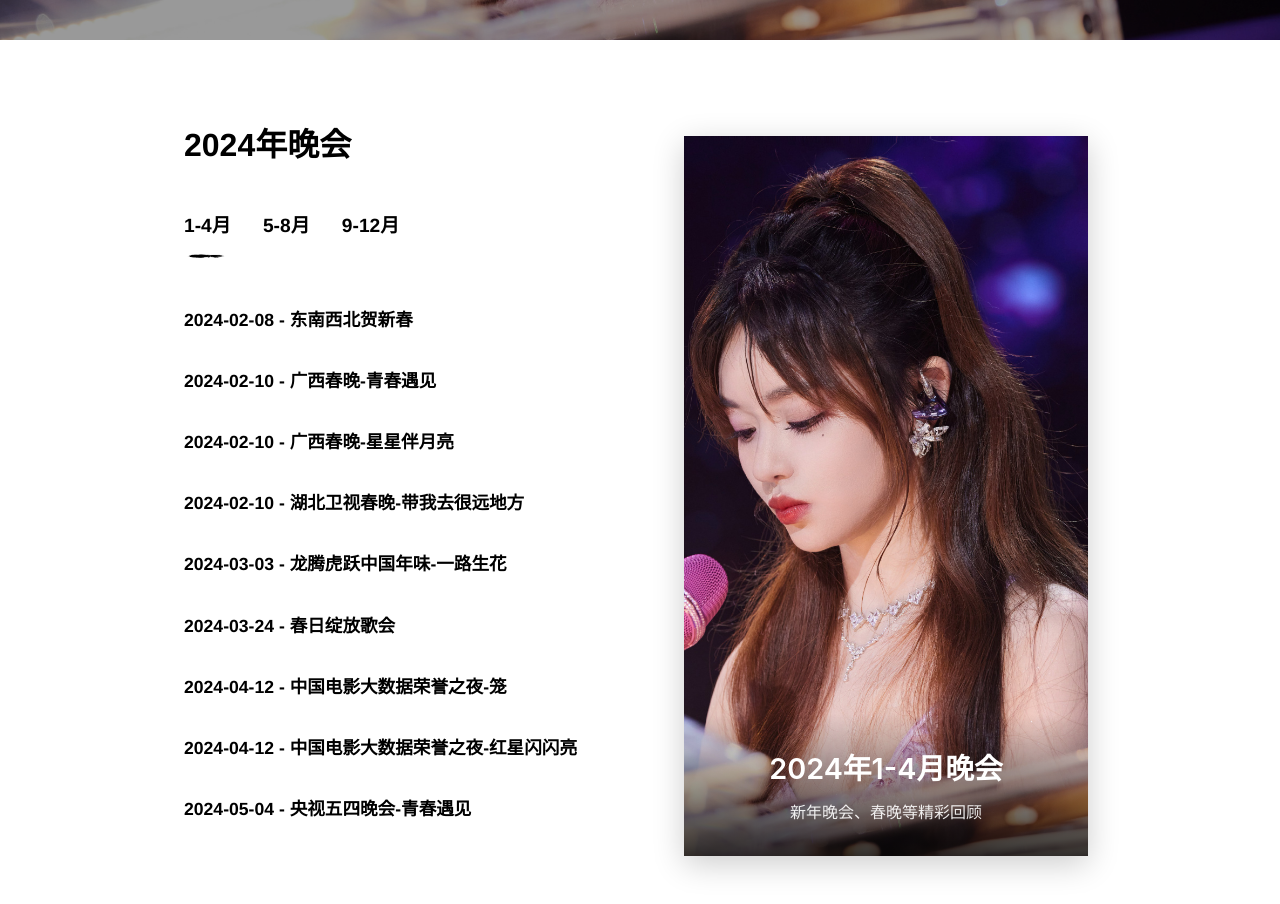
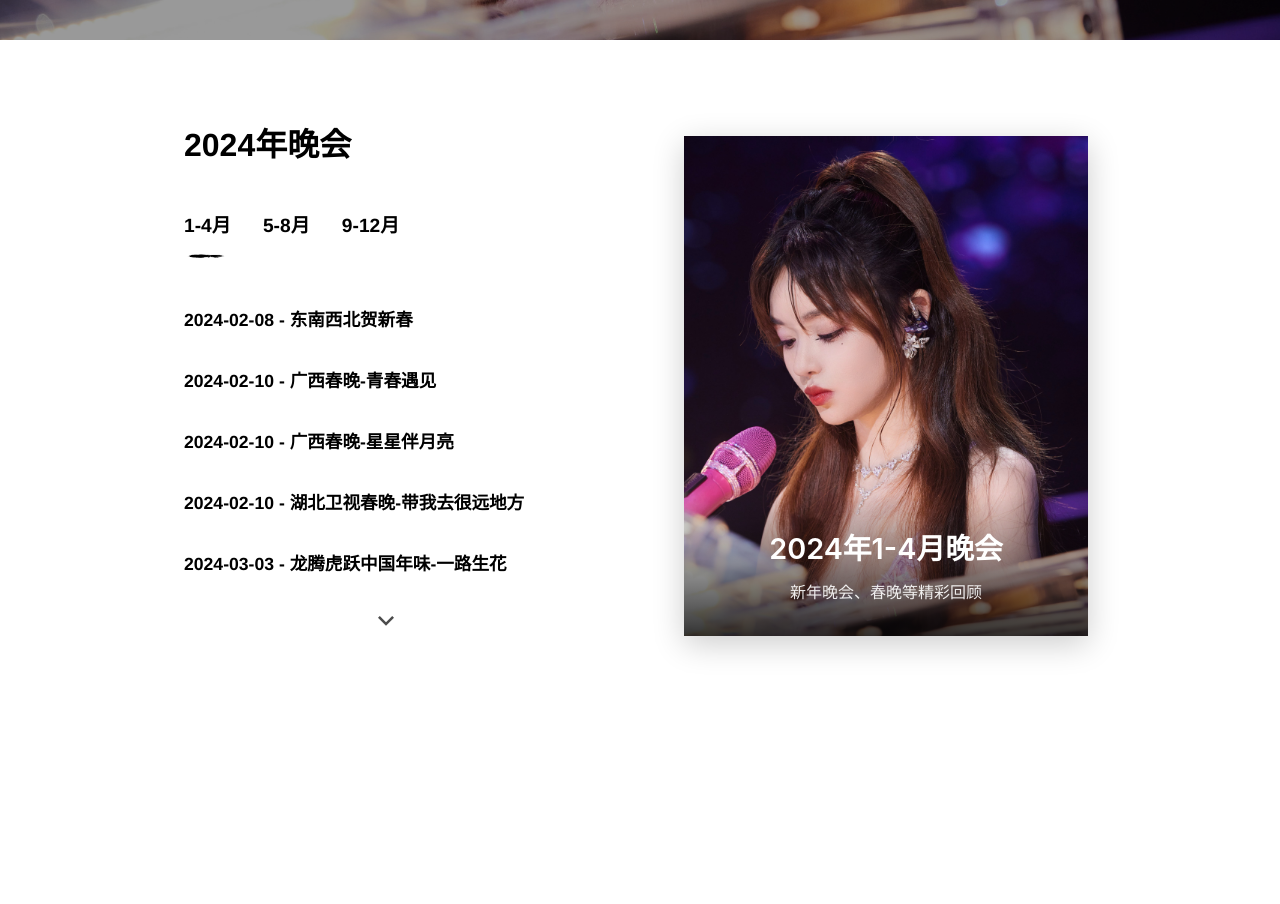
Before and after one commit to howeverT/ghost-huang, a Vue app: page /history in a window 1280 px wide. Shown: the part 760-1664 px from the top of the page. After the commit the page ends 1456 px from the top, so only its background shows below. Built offline with nearby package versions, Linux system fonts and the light colour scheme.

Commit message:
change history height

```diff
--- a/src/components/TabbedContentSection.vue
+++ b/src/components/TabbedContentSection.vue
@@ -32,7 +32,7 @@
             >
               <div class="content-items">
                 <a
-                  v-for="(item, itemIndex) in sortedItems(tab.items)"
+                  v-for="(item, itemIndex) in paginatedItems(tab.items)"
                   :key="itemIndex"
                   :href="item.url"
                   target="_blank"
@@ -42,13 +42,25 @@
                   {{ item.date }} - {{ item.title }}
                 </a>
               </div>
+              <!-- 走马灯箭头按钮 -->
+              <div v-if="sortedItems(tab.items).length > itemsPerPage" class="carousel-arrows">
+                <div v-if="currentPage > 0" class="arrow prev" @click="prevPage">
+                  <img src="/src/assets/svg/chevron-icon.svg" alt="上一页" />
+                </div>
+                <div v-if="currentPage < maxPage(tab.items)" class="arrow next" @click="nextPage">
+                  <img src="/src/assets/svg/chevron-icon.svg" alt="下一页" />
+                </div>
+              </div>
             </div>
           </div>
         </div>
 
         <!-- 右侧背景图片区域 -->
         <div class="background-container">
-          <div class="background-image" :style="{ backgroundImage: `url(${currentBackgroundImage})` }">
+          <div class="background-image" :style="{
+            backgroundImage: `url(${currentBackgroundImage})`,
+            height: '500px'
+          }">
             <div class="image-overlay">
               <h3 class="image-title">{{ currentTabData?.imageTitle || '背景图片' }}</h3>
               <p class="image-caption">{{ currentTabData?.imageCaption || '点击左侧标签查看不同内容' }}</p>
@@ -86,13 +98,39 @@ const props = defineProps<Props>()
 const activeTab = ref('part1')
 const tabsContainerRef = ref<HTMLElement>()
 const leftContentHeight = ref(0)
+const currentPage = ref(0) // 当前页码
+const itemsPerPage = ref(5) // 每页显示5个item
 
 const setActiveTab = (tabId: string) => {
   activeTab.value = tabId
-  // 切换tab后重新计算高度
-  nextTick(() => {
-    calculateLeftContentHeight()
-  })
+  // 只在第一次加载时计算高度，切换tab后不再重新计算
+}
+
+// 计算最大页码
+const maxPage = (items: any[]) => {
+  return Math.ceil(items.length / itemsPerPage.value) - 1
+}
+
+// 获取当前页的items
+const paginatedItems = (items: any[]) => {
+  const start = currentPage.value * itemsPerPage.value
+  const end = start + itemsPerPage.value
+  return sortedItems(items).slice(start, end)
+}
+
+// 上一页
+const prevPage = () => {
+  if (currentPage.value > 0) {
+    currentPage.value--
+  }
+}
+
+// 下一页
+const nextPage = () => {
+  const maxPageValue = maxPage(sortedItems(currentTabData.value?.items || []))
+  if (currentPage.value < maxPageValue) {
+    currentPage.value++
+  }
 }
 
 const currentTabData = computed(() => {
@@ -109,14 +147,33 @@ const sortedItems = (items: any[]) => {
 
 // 计算左边内容的实际高度
 const calculateLeftContentHeight = () => {
-  if (tabsContainerRef.value) {
-    leftContentHeight.value = tabsContainerRef.value.offsetHeight
-  }
+  // 找到item最多的tab
+  const tabWithMostItems = props.tabs.reduce((maxTab, currentTab) =>
+    currentTab.items.length > maxTab.items.length ? currentTab : maxTab
+  )
+
+  // 计算总高度：包含必要的padding和margin
+  const titleHeight = 80 // 标题大约80px
+  const titleMarginBottom = 32 // margin-bottom: 2rem = 32px
+  const tabsListHeight = 60 // tabs列表大约60px
+  const tabsMarginBottom = 32 // margin-bottom: 2rem = 32px
+  const itemHeight = 32 // 每个item 32px
+  const itemSpacing = 16 // item之间的间距
+  const totalItemHeight = tabWithMostItems.items.length * (itemHeight + itemSpacing)
+  const contentBottomPadding = 32 // 内容区域底部的padding
+
+  leftContentHeight.value = titleHeight + titleMarginBottom + tabsListHeight + tabsMarginBottom + totalItemHeight + contentBottomPadding
+
+  console.log('计算出的左边内容高度:', leftContentHeight.value)
+  console.log('item最多的tab:', tabWithMostItems.label, 'item数量:', tabWithMostItems.items.length)
 }
 
 // 组件挂载后计算高度
 onMounted(() => {
-  calculateLeftContentHeight()
+  // 延迟一点时间确保DOM完全渲染
+  setTimeout(() => {
+    calculateLeftContentHeight()
+  }, 100)
 })
 </script>
 
@@ -217,6 +274,38 @@ onMounted(() => {
   animation: inkFlow 0.6s ease-out;
 }
 
+/* 走马灯箭头样式 */
+.carousel-arrows {
+  display: flex;
+  justify-content: center;
+  gap: 1rem;
+  margin-top: 1rem;
+}
+
+.arrow {
+  cursor: pointer;
+  padding: 0.5rem;
+  transition: all 0.3s ease;
+}
+
+.arrow img {
+  width: 16px;
+  height: 16px;
+  opacity: 0.7;
+}
+
+.arrow:hover img {
+  opacity: 1;
+}
+
+.arrow.prev img {
+  transform: rotate(180deg);
+}
+
+.arrow.next img {
+  transform: rotate(0deg);
+}
+
 @keyframes inkFlow {
   0% {
     transform: scaleX(0);
@@ -288,7 +377,6 @@ onMounted(() => {
 .background-image {
   width: 100%;
   height: auto;
-  min-height: 90vh;
   background-size: cover;
   background-position: center;
   background-repeat: no-repeat;
```
